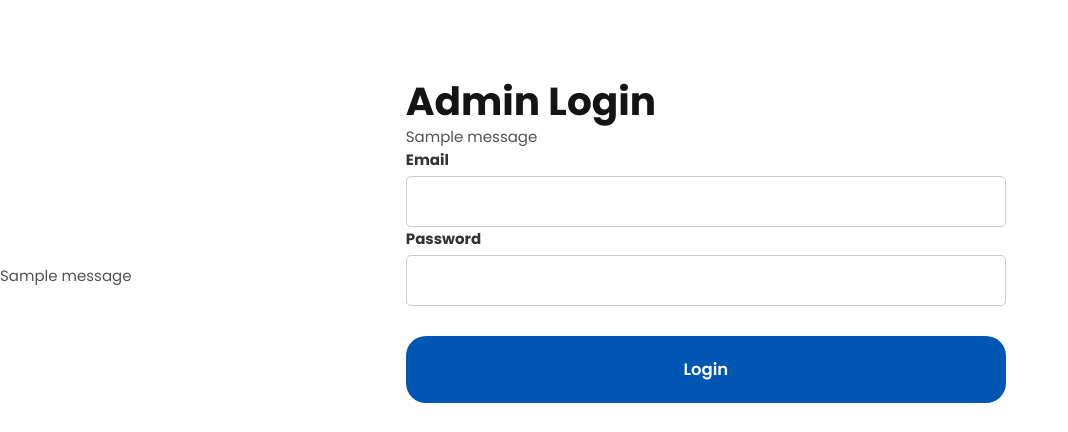
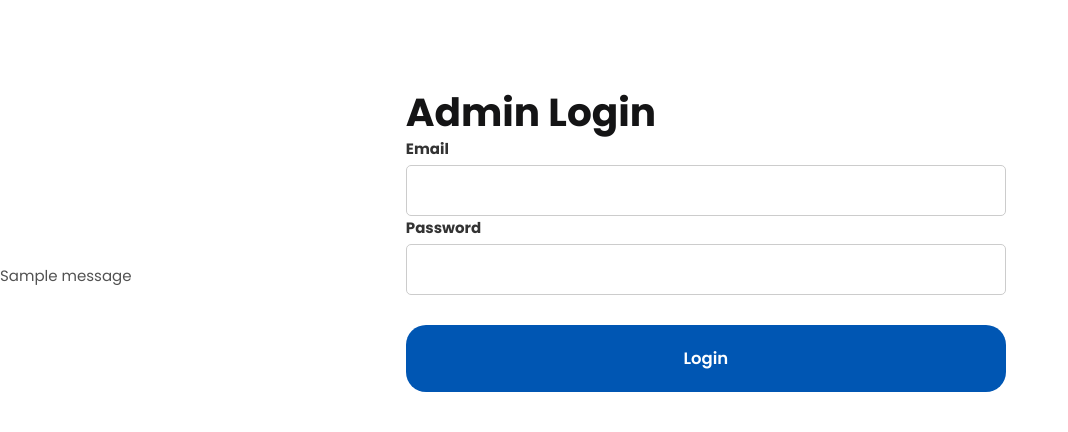
Before and after one commit to Lawaltunde/Portfolio-website, a Flask app: page /login in a window 1280 px wide. Shown: the part 90-522 px from the top of the page, without its empty margins (0-1068 px from the left). Run offline with Flask 3, Linux system fonts and the light colour scheme; one stand-in notice (Sample message) is shown.

Commit message:
fix: remove redundant flash message display in login form

```diff
--- a/portfolio/templates/login.html
+++ b/portfolio/templates/login.html
@@ -4,13 +4,6 @@
 <main class="form-main">
     <div class="form-container">
     <h2>Admin Login</h2>
-        {% with messages = get_flashed_messages(with_categories=true) %}
-            {% if messages %}
-                {% for category, message in messages %}
-                    <div class="alert alert-{{ category }}">{{ message }}</div>
-                {% endfor %}
-            {% endif %}
-        {% endwith %}
         <form method="POST" action="{{ url_for('auth.login') }}">
             <input type="hidden" name="csrf_token" value="{{ csrf_token() }}"/>
             <div class="form-group">
```
